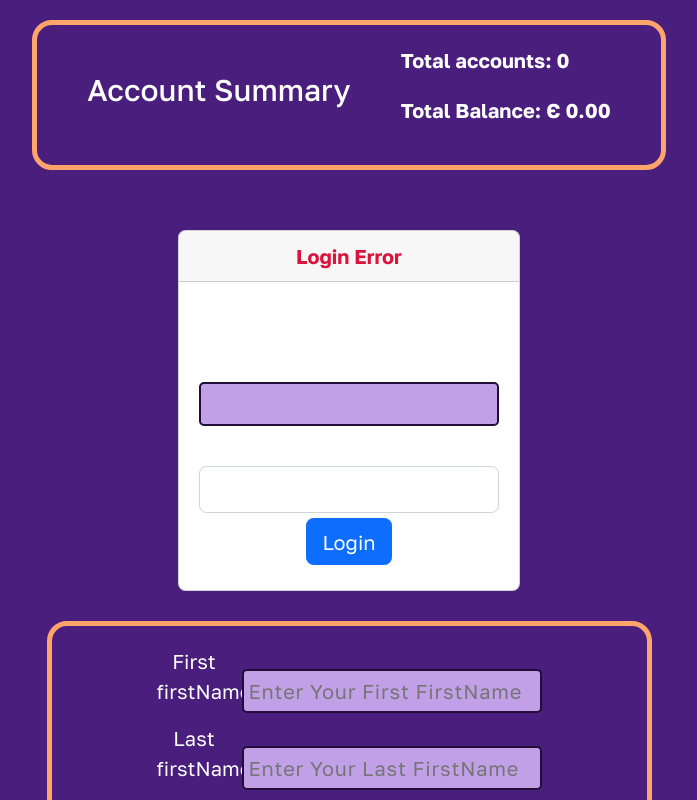
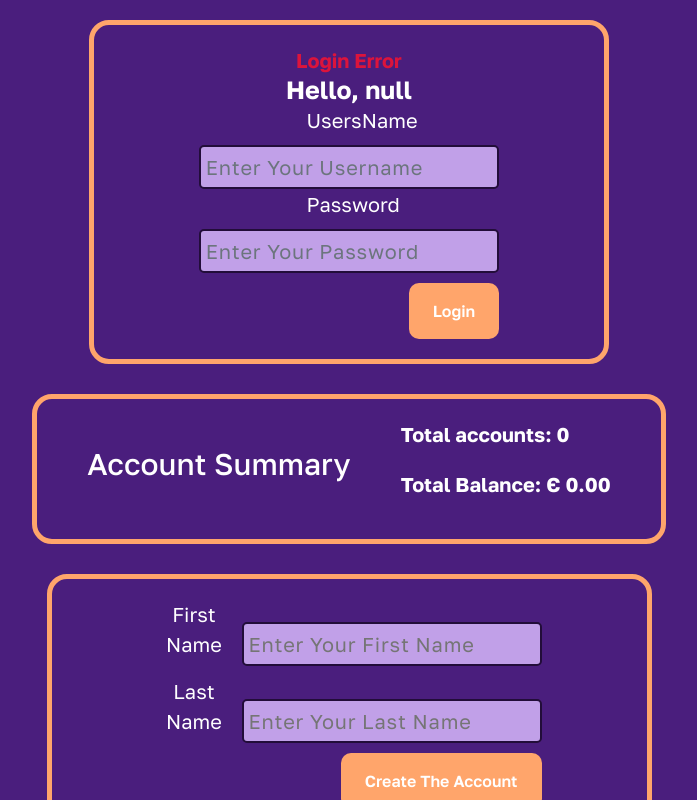
Before and after one commit to VladimirKarin/bank-app-v2, a React (Create React App) app: page / in a window 1280 px wide. Shown: the top 800 px of the page, without its empty margins (291-988 px from the left). Built offline with nearby package versions, Linux system fonts and the light colour scheme; no server answers.

Commit message:
U3 modal fix

```diff
--- a/package.json
+++ b/package.json
@@ -8,6 +8,7 @@
     "@testing-library/user-event": "^13.5.0",
     "axios": "^1.3.4",
     "bootstrap": "^5.2.3",
+    "cors": "^2.8.5",
     "react": "^18.2.0",
     "react-dom": "^18.2.0",
     "react-scripts": "5.0.1",
--- a/src/App.css
+++ b/src/App.css
@@ -128,6 +128,7 @@ button.add {
     padding: 1em 1.5em;
     text-transform: capitalize;
     display: inline-block;
+    border-radius: 10px;
 }
 button.delete {
     background-color: #f470a9;
@@ -257,25 +258,51 @@ input[type='number'] {
     display: block;
 }
 
-.modal {
+.app-modal {
+    width: 300px;
+    height: 100px;
+    background-color: #f470a9;
+    display: block;
     position: fixed;
     top: 10%;
-    left: 0;
+    right: 1%;
     bottom: 0;
-    height: 100vh;
-    width: 100vw;
     z-index: 10;
     /* background-color: hsla(0, 0%, 0%, 90%); */
 }
-.modal > p {
-    position: absolute;
-    top: -50px;
-    right: -50px;
-    transform: translateX(-50%);
+.app-modal > p {
     padding: 15px;
-    background-color: #93d1d1;
     border-radius: 0.5em;
     text-align: center;
+}
+
+/* Login Style */
+.login {
+    border: 5px solid #ffa56b;
+    border-radius: 20px;
+    padding: 20px 105px;
+    text-align: center;
+}
+
+input[type='password'] {
+    width: 300px;
+    padding: 5px;
+    background: #c1a0e8;
+    color: #000a;
+    border: solid 2px #220d39;
+    border-radius: 5px;
+    letter-spacing: 0.8px;
+    text-transform: capitalize;
+    font-size: 1rem;
+}
+input[type='password']:focus {
+    border: 1px solid #9c66da;
+    outline: none;
+    outline-offset: 5px;
+}
+
+.login .button {
+    margin: 10px 0 0 210px;
 }
 
 @media (min-width: 576px) {
--- a/src/App.js
+++ /dev/null
@@ -1,116 +0,0 @@
-import { useEffect, useState } from 'react';
-import './App.css';
-import AccountList from './Components/AccountList';
-import AccountSummary from './Components/AccountSummary';
-import AddNewAccount from './Components/AddNewAccount';
-import axios from 'axios';
-import CookieGenerator from './Components/CookieGenerator';
-import "bootstrap/dist/css/bootstrap.min.css";
-import Login from './Components/Login';
-
-const URL = 'http://localhost:3333/users';
-
-function App() {
-
-  const [users, setUsers] = useState([]);
-  const [modal, setModal] = useState({ class: 'hidden', msg: '', color: '' });
-
-
-  const handleAddAccount = (firstName, lastName) => {
-    axios.post(URL, { firstName, lastName }).then(res => {
-      axios.get(URL).then(res => {
-        setUsers(res.data);
-      });
-    });
-  };
-
-  const handleDeleteAccount = (id) => {
-    try {
-      axios.delete(URL + '/' + id).then(res => {
-        console.log(res);
-        axios.get(URL).then(res => {
-          setUsers(res.data);
-        });
-      });
-    } catch (error) {
-
-      setModal({
-        class: 'visible',
-        msg: `Destruction is imposible. You've got funds.`,
-        color: '#f470a9FF',
-      });
-      setTimeout(() => {
-        setModal({
-          class: 'hidden',
-          msg: '',
-          color: '',
-        });
-      }, 1500);
-    } finally {
-      setModal({
-        class: 'hidden',
-        msg: 'Destruction completed',
-        color: '#93d1d1ff',
-      });
-      setTimeout(() => {
-        setModal({
-          class: 'hidden',
-          msg: '',
-          color: '',
-        });
-      }, 1500);
-    }
-  };
-
-
-  const handleDepositAmountChange = (id, amount) => {
-    axios.put(URL + '/' + id, { amount }).then(_ => {
-      axios.get(URL).then(res => {
-        setUsers(res.data);
-      });
-    });
-  };
-
-
-  useEffect(() => {
-    axios.get(URL).then(res => {
-      setUsers(res.data);
-    });
-  }, []);
-
-  // useEffect(() => {
-  //   if (null === users) {
-  //     return;
-  //   }
-  //   axios.delete(URL + '/' + users.id).then((res) => { });
-  // }, [users]);
-
-
-
-
-
-  return (
-
-    <div className="App">
-      <header className="App-header">
-
-        <AccountSummary accounts={users} />
-        <Login />
-        <AddNewAccount onSaveNewAccount={handleAddAccount} />
-        <AccountList
-          onDeleteUser={handleDeleteAccount}
-          accounts={users}
-          setUsers={setUsers}
-          onDepositAmountChange={handleDepositAmountChange}
-
-        />
-        <CookieGenerator />
-        {/* <div className={`${modal.class} modal`}>
-          <p style={{ backgroundColor: modal.color }}>{modal.msg}</p>
-        </div> */}
-      </header>
-    </div>
-  );
-}
-
-export default App;
--- /dev/null
+++ b/src/App.jsx
@@ -0,0 +1,104 @@
+import { useEffect, useState } from 'react';
+import './App.css';
+import AccountList from './Components/AccountList';
+import AccountSummary from './Components/AccountSummary';
+import AddNewAccount from './Components/AddNewAccount';
+import axios from 'axios';
+import CookieGenerator from './Components/CookieGenerator';
+import 'bootstrap/dist/css/bootstrap.min.css';
+import Login from './Components/Login';
+
+const URL = 'http://localhost:3333/users';
+
+function App() {
+    const MODAL_TYPES = {
+        ERROR: 'error',
+        SUCCESS: 'success',
+    };
+
+    const [users, setUsers] = useState([]);
+    const [visible, setVisible] = useState(false);
+    const [message, setMessage] = useState('ERROR');
+    const [type, setType] = useState(MODAL_TYPES.ERROR);
+
+    const handleAddAccount = (firstName, lastName) => {
+        axios.post(URL, { firstName, lastName }).then((res) => {
+            axios.get(URL).then((res) => {
+                setUsers(res.data);
+            });
+        });
+    };
+
+    const handleDeleteAccount = (id) => {
+        axios
+            .delete(URL + '/' + id)
+            .then((res) => {
+                setVisible(true);
+                setMessage('SUCCESS');
+                setType(MODAL_TYPES.SUCCESS);
+
+                setTimeout(() => {
+                    setVisible(false);
+                    setMessage('');
+                    setType(MODAL_TYPES.ERROR);
+                }, 2000);
+
+                console.log(res);
+                axios.get(URL).then((res) => {
+                    setUsers(res.data);
+                });
+            })
+
+            .catch((error) => {
+                if (error.response.status === 403) {
+                    setVisible(true);
+                    setMessage('ERROR');
+                    setType(MODAL_TYPES.ERROR);
+
+                    setTimeout(() => {
+                        setVisible(false);
+                        setMessage('');
+                        setType(MODAL_TYPES.ERROR);
+                    }, 2000);
+                }
+            });
+    };
+
+    const handleDepositAmountChange = (id, amount) => {
+        axios.put(URL + '/' + id, { amount }).then((_) => {
+            axios.get(URL).then((res) => {
+                setUsers(res.data);
+            });
+        });
+    };
+
+    useEffect(() => {
+        axios.get(URL).then((res) => {
+            setUsers(res.data);
+        });
+    }, []);
+
+    return (
+        <div className="App">
+            <header className="App-header">
+                <Login />
+                <AccountSummary accounts={users} />
+                <AddNewAccount onSaveNewAccount={handleAddAccount} />
+                <AccountList
+                    onDeleteUser={handleDeleteAccount}
+                    accounts={users}
+                    setUsers={setUsers}
+                    onDepositAmountChange={handleDepositAmountChange}
+                />
+                {visible && (
+                    <div className="app-modal">
+                        <p>{message}</p>
+                    </div>
+                )}
+                {/*app-modal-success app-modal-error*/}
+            </header>
+        </div>
+    );
+}
+
+export default App;
--- a/src/Components/AddNewAccount.jsx
+++ b/src/Components/AddNewAccount.jsx
@@ -44,25 +44,25 @@ const AddNewAccount = ({ onSaveNewAccount }) => {
     return (
         <form className="form-style" onSubmit={submitHandler}>
             <div>
-                <label htmlFor="firstName">First firstName</label>
+                <label htmlFor="firstName">First Name</label>
                 <input
                     type="text"
                     id="firstName"
                     value={firstName}
                     onChange={addNameHandler}
-                    placeholder="Enter your First firstName"
-                    title="Be so kind and enter your First firstName"
+                    placeholder="Enter your First Name"
+                    title="Be so kind and enter your First Name"
                     required
                 />
             </div>
             <div>
-                <label htmlFor="lastName">Last firstName</label>
+                <label htmlFor="lastName">Last Name</label>
                 <input
                     type="text"
                     id="lastname"
                     value={lastName}
-                    placeholder="Enter your last firstName"
-                    title="Now your last firstName, please"
+                    placeholder="Enter your Last Name"
+                    title="Now your last Name, please"
                     onChange={addLastNameHandler}
                     required
                 />
--- a/src/Components/Globas.jsx
+++ b/src/Components/Globas.jsx
@@ -12,7 +12,8 @@ export const GlobalProvider = ({ children }) => {
             value={{
                 filtered,
                 setFiltered,
-                setCreate,
+                response,
+                setResponse,
             }}
         >
             {children}
--- a/src/Components/Login.jsx
+++ b/src/Components/Login.jsx
@@ -12,7 +12,7 @@ function Login() {
             .get('http://localhost:3333/login', { withCredentials: true })
             .then((res) => {
                 console.log(res.data);
-                if (res.data.status === 'ok') {
+                if (res.data.status === 'OK') {
                     setUserName(res.data.name);
                 }
             });
@@ -40,7 +40,7 @@ function Login() {
     };
 
     return (
-        <div className="card mt-4">
+        <div className="login">
             <div className="card-header">
                 {error ? (
                     <span style={{ color: 'crimson' }}>Login Error</span>
@@ -56,25 +56,27 @@ function Login() {
                         <span>Hello, guest.</span>
                     )}
                 </h5>
-                <div className="mb3">
-                    <label className="form-label">Name</label>
+                <div className="login_name">
+                    <label className="form-label">UsersName</label>
                     <input
                         type="text"
                         className="form-control"
+                        placeholder="Enter your username"
                         value={name}
                         onChange={(e) => setName(e.target.value)}
                     />
                 </div>
-                <div className="mb3">
-                    <label className="form-label">Name</label>
+                <div className="login_password">
+                    <label className="form-label">Password</label>
                     <input
                         type="password"
                         className="form-control"
+                        placeholder="Enter your password"
                         value={password}
                         onChange={(e) => setPassword(e.target.value)}
                     />
                 </div>
-                <button className="btn btn-primary m-1" onClick={login}>
+                <button className="button add" onClick={login}>
                     Login
                 </button>
             </div>
```
Also changed, not shown: src/Components/BankUsersList.jsx (added, +25 -0 lines), 1 other file (tests, documents, lock files or other folders).
